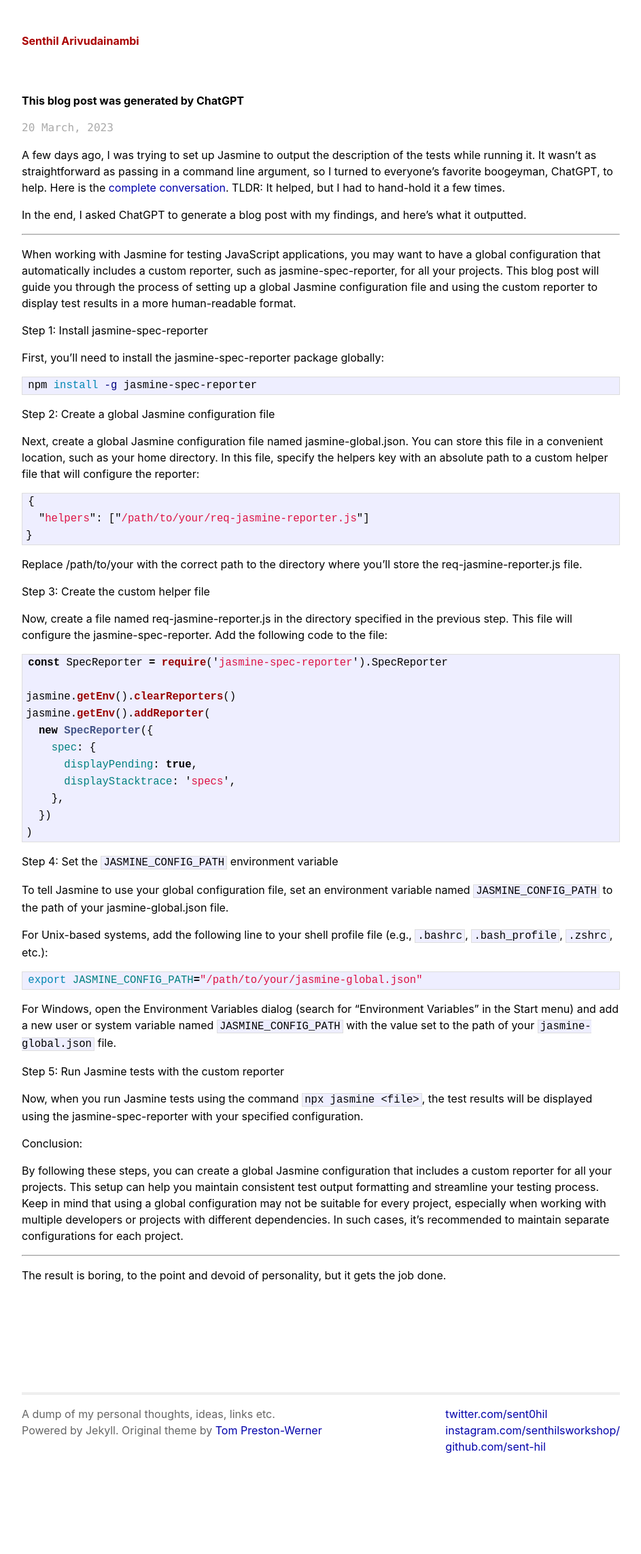
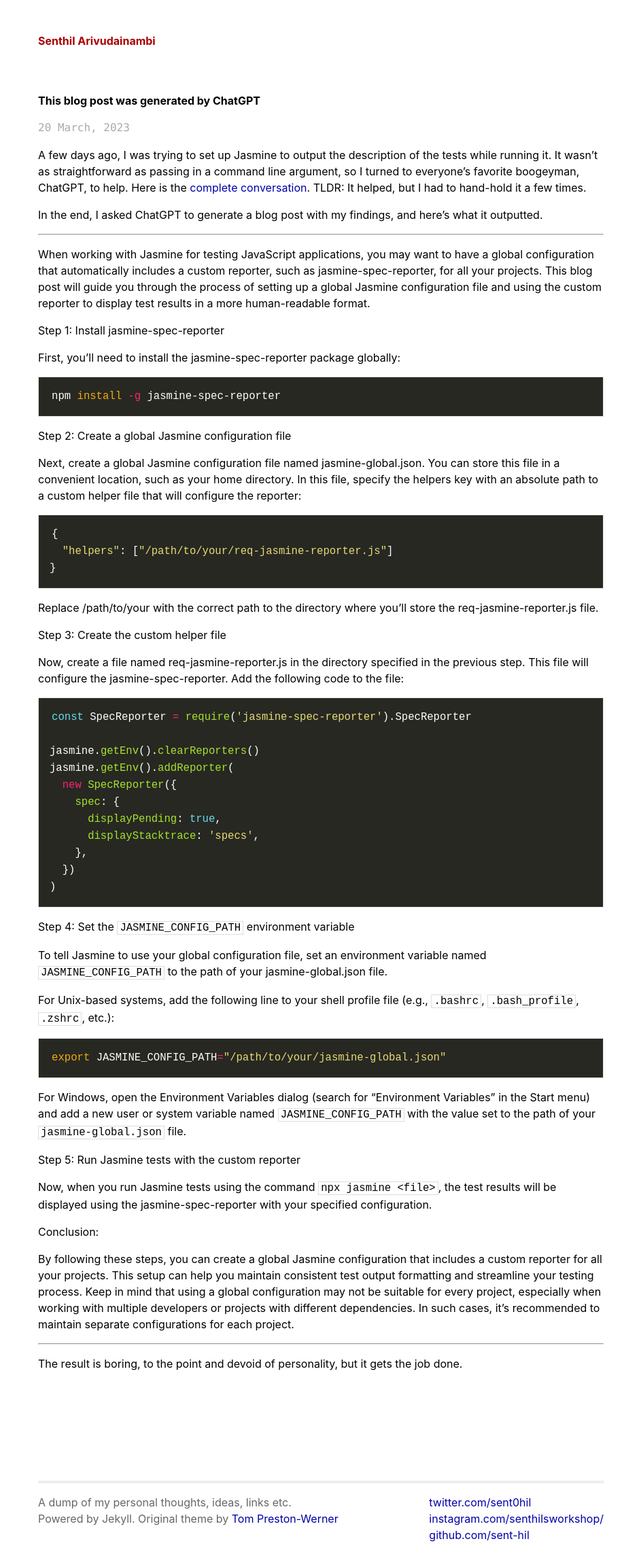
Before and after one commit to sent-hil/sent-hil.github.io, a Jekyll site: the page built from _posts/2023-03-20-chatgpt-generated-blog-post.md, in a window 1280 px wide. Shown: the whole page at 68% size, without its empty margins (168-1111 px from the left). Built offline with Jekyll 4.4.1, drawn with Linux system fonts in a browser that asks for light colours; before the commit the page ends 2156 px from its top, so only the background shows below that.

Commit message:
update theme

```diff
--- a/css/screen.css
+++ b/css/screen.css
@@ -83,7 +83,7 @@
 
 @media only screen and (min-width: 769px) {
   .site {
-    width: 55rem;
+    width: 52rem;
     line-height: 1.5rem;
   }
 }
@@ -167,8 +167,7 @@
 
 #post pre {
   border: 1px solid #ddd;
-  background-color: #eef;
-  padding: 0 0.4em;
+  padding: 1rem;
 }
 
 #post ul,
@@ -182,7 +181,6 @@
 
 #post code {
   border: 1px solid #ddd;
-  background-color: #eef;
   font-size: 120%;
   padding: 0 0.2em;
 }
@@ -193,12 +191,10 @@
 
 #post pre.terminal {
   border: 1px solid black;
-  background-color: #333;
   color: white;
 }
 
 #post pre.terminal code {
-  background-color: #333;
 }
 
 #related {
--- a/css/syntax.css
+++ b/css/syntax.css
@@ -1,60 +1,203 @@
-.highlight  { background: #ffffff; }
-.highlight .c { color: #999988; font-style: italic } /* Comment */
-.highlight .err { color: #a61717; background-color: #e3d2d2 } /* Error */
-.highlight .k { font-weight: bold } /* Keyword */
-.highlight .o { font-weight: bold } /* Operator */
-.highlight .cm { color: #999988; font-style: italic } /* Comment.Multiline */
-.highlight .cp { color: #999999; font-weight: bold } /* Comment.Preproc */
-.highlight .c1 { color: #999988; font-style: italic } /* Comment.Single */
-.highlight .cs { color: #999999; font-weight: bold; font-style: italic } /* Comment.Special */
-.highlight .gd { color: #000000; background-color: #ffdddd } /* Generic.Deleted */
-.highlight .gd .x { color: #000000; background-color: #ffaaaa } /* Generic.Deleted.Specific */
-.highlight .ge { font-style: italic } /* Generic.Emph */
-.highlight .gr { color: #aa0000 } /* Generic.Error */
-.highlight .gh { color: #999999 } /* Generic.Heading */
-.highlight .gi { color: #000000; background-color: #ddffdd } /* Generic.Inserted */
-.highlight .gi .x { color: #000000; background-color: #aaffaa } /* Generic.Inserted.Specific */
-.highlight .go { color: #888888 } /* Generic.Output */
-.highlight .gp { color: #555555 } /* Generic.Prompt */
-.highlight .gs { font-weight: bold } /* Generic.Strong */
-.highlight .gu { color: #aaaaaa } /* Generic.Subheading */
-.highlight .gt { color: #aa0000 } /* Generic.Traceback */
-.highlight .kc { font-weight: bold } /* Keyword.Constant */
-.highlight .kd { font-weight: bold } /* Keyword.Declaration */
-.highlight .kp { font-weight: bold } /* Keyword.Pseudo */
-.highlight .kr { font-weight: bold } /* Keyword.Reserved */
-.highlight .kt { color: #445588; font-weight: bold } /* Keyword.Type */
-.highlight .m { color: #009999 } /* Literal.Number */
-.highlight .s { color: #d14 } /* Literal.String */
-.highlight .na { color: #008080 } /* Name.Attribute */
-.highlight .nb { color: #0086B3 } /* Name.Builtin */
-.highlight .nc { color: #445588; font-weight: bold } /* Name.Class */
-.highlight .no { color: #008080 } /* Name.Constant */
-.highlight .ni { color: #800080 } /* Name.Entity */
-.highlight .ne { color: #990000; font-weight: bold } /* Name.Exception */
-.highlight .nf { color: #990000; font-weight: bold } /* Name.Function */
-.highlight .nn { color: #555555 } /* Name.Namespace */
-.highlight .nt { color: #000080 } /* Name.Tag */
-.highlight .nv { color: #008080 } /* Name.Variable */
-.highlight .ow { font-weight: bold } /* Operator.Word */
-.highlight .w { color: #bbbbbb } /* Text.Whitespace */
-.highlight .mf { color: #009999 } /* Literal.Number.Float */
-.highlight .mh { color: #009999 } /* Literal.Number.Hex */
-.highlight .mi { color: #009999 } /* Literal.Number.Integer */
-.highlight .mo { color: #009999 } /* Literal.Number.Oct */
-.highlight .sb { color: #d14 } /* Literal.String.Backtick */
-.highlight .sc { color: #d14 } /* Literal.String.Char */
-.highlight .sd { color: #d14 } /* Literal.String.Doc */
-.highlight .s2 { color: #d14 } /* Literal.String.Double */
-.highlight .se { color: #d14 } /* Literal.String.Escape */
-.highlight .sh { color: #d14 } /* Literal.String.Heredoc */
-.highlight .si { color: #d14 } /* Literal.String.Interpol */
-.highlight .sx { color: #d14 } /* Literal.String.Other */
-.highlight .sr { color: #009926 } /* Literal.String.Regex */
-.highlight .s1 { color: #d14 } /* Literal.String.Single */
-.highlight .ss { color: #990073 } /* Literal.String.Symbol */
-.highlight .bp { color: #999999 } /* Name.Builtin.Pseudo */
-.highlight .vc { color: #008080 } /* Name.Variable.Class */
-.highlight .vg { color: #008080 } /* Name.Variable.Global */
-.highlight .vi { color: #008080 } /* Name.Variable.Instance */
-.highlight .il { color: #009999 } /* Literal.Number.Integer.Long */
+.highlight table td { padding: 5px; }
+.highlight table pre { margin: 0; }
+.highlight .gh {
+  color: #999999;
+}
+.highlight .sr {
+  color: #f6aa11;
+}
+.highlight .go {
+  color: #888888;
+}
+.highlight .gp {
+  color: #555555;
+}
+.highlight .ge {
+  font-style: italic;
+}
+.highlight .ges {
+  font-weight: bold;
+  font-style: italic;
+}
+.highlight .gs {
+  font-weight: bold;
+}
+.highlight .gu {
+  color: #aaaaaa;
+}
+.highlight .nb {
+  color: #f6aa11;
+}
+.highlight .cm {
+  color: #75715e;
+}
+.highlight .cp {
+  color: #75715e;
+}
+.highlight .c1 {
+  color: #75715e;
+}
+.highlight .cs {
+  color: #75715e;
+}
+.highlight .c, .highlight .ch, .highlight .cd, .highlight .cpf {
+  color: #75715e;
+}
+.highlight .err {
+  color: #960050;
+}
+.highlight .gr {
+  color: #960050;
+}
+.highlight .gt {
+  color: #960050;
+}
+.highlight .gd {
+  color: #49483e;
+}
+.highlight .gi {
+  color: #49483e;
+}
+.highlight .kc {
+  color: #66d9ef;
+}
+.highlight .kd {
+  color: #66d9ef;
+}
+.highlight .kr {
+  color: #66d9ef;
+}
+.highlight .no {
+  color: #66d9ef;
+}
+.highlight .kt {
+  color: #66d9ef;
+}
+.highlight .mf {
+  color: #ae81ff;
+}
+.highlight .mh {
+  color: #ae81ff;
+}
+.highlight .il {
+  color: #ae81ff;
+}
+.highlight .mi {
+  color: #ae81ff;
+}
+.highlight .mo {
+  color: #ae81ff;
+}
+.highlight .m, .highlight .mb, .highlight .mx {
+  color: #ae81ff;
+}
+.highlight .sc {
+  color: #ae81ff;
+}
+.highlight .se {
+  color: #ae81ff;
+}
+.highlight .ss {
+  color: #ae81ff;
+}
+.highlight .sd {
+  color: #e6db74;
+}
+.highlight .s2 {
+  color: #e6db74;
+}
+.highlight .sb {
+  color: #e6db74;
+}
+.highlight .sh {
+  color: #e6db74;
+}
+.highlight .si {
+  color: #e6db74;
+}
+.highlight .sx {
+  color: #e6db74;
+}
+.highlight .s1 {
+  color: #e6db74;
+}
+.highlight .s, .highlight .sa, .highlight .dl {
+  color: #e6db74;
+}
+.highlight .na {
+  color: #a6e22e;
+}
+.highlight .nc {
+  color: #a6e22e;
+}
+.highlight .nd {
+  color: #a6e22e;
+}
+.highlight .ne {
+  color: #a6e22e;
+}
+.highlight .nf, .highlight .fm {
+  color: #a6e22e;
+}
+.highlight .vc {
+  color: #ffffff;
+  background-color: #272822;
+}
+.highlight .nn {
+  color: #ffffff;
+  background-color: #272822;
+}
+.highlight .nl {
+  color: #ffffff;
+  background-color: #272822;
+}
+.highlight .ni {
+  color: #ffffff;
+  background-color: #272822;
+}
+.highlight .bp {
+  color: #ffffff;
+  background-color: #272822;
+}
+.highlight .vg {
+  color: #ffffff;
+  background-color: #272822;
+}
+.highlight .vi {
+  color: #ffffff;
+  background-color: #272822;
+}
+.highlight .nv, .highlight .vm {
+  color: #ffffff;
+  background-color: #272822;
+}
+.highlight .w {
+  color: #ffffff;
+  background-color: #272822;
+}
+.highlight {
+  color: #ffffff;
+  background-color: #272822;
+}
+.highlight .n, .highlight .py, .highlight .nx {
+  color: #ffffff;
+  background-color: #272822;
+}
+.highlight .ow {
+  color: #f92672;
+}
+.highlight .nt {
+  color: #f92672;
+}
+.highlight .k, .highlight .kv {
+  color: #f92672;
+}
+.highlight .kn {
+  color: #f92672;
+}
+.highlight .kp {
+  color: #f92672;
+}
+.highlight .o {
+  color: #f92672;
+}
```
Also changed, not shown: 3 other files.
